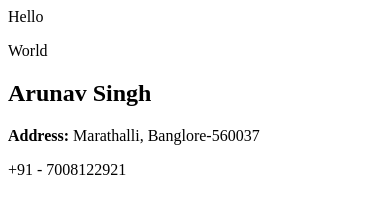
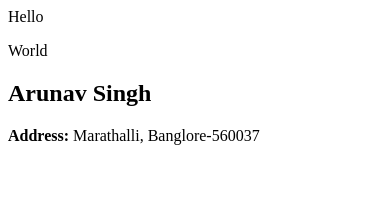
Before and after one commit to arunav999/demo-repo, a plain HTML site: page index.html in a window 390 px wide. Drawn offline with Linux system fonts and the light colour scheme.

Commit message:
deleted phone number

```diff
--- a/index.html
+++ b/index.html
@@ -6,5 +6,4 @@
 
 <div>
   <p><strong>Address:</strong> Marathalli, Banglore-560037</p>
-  <p>+91 - 7008122921</p>
 </div>
```
